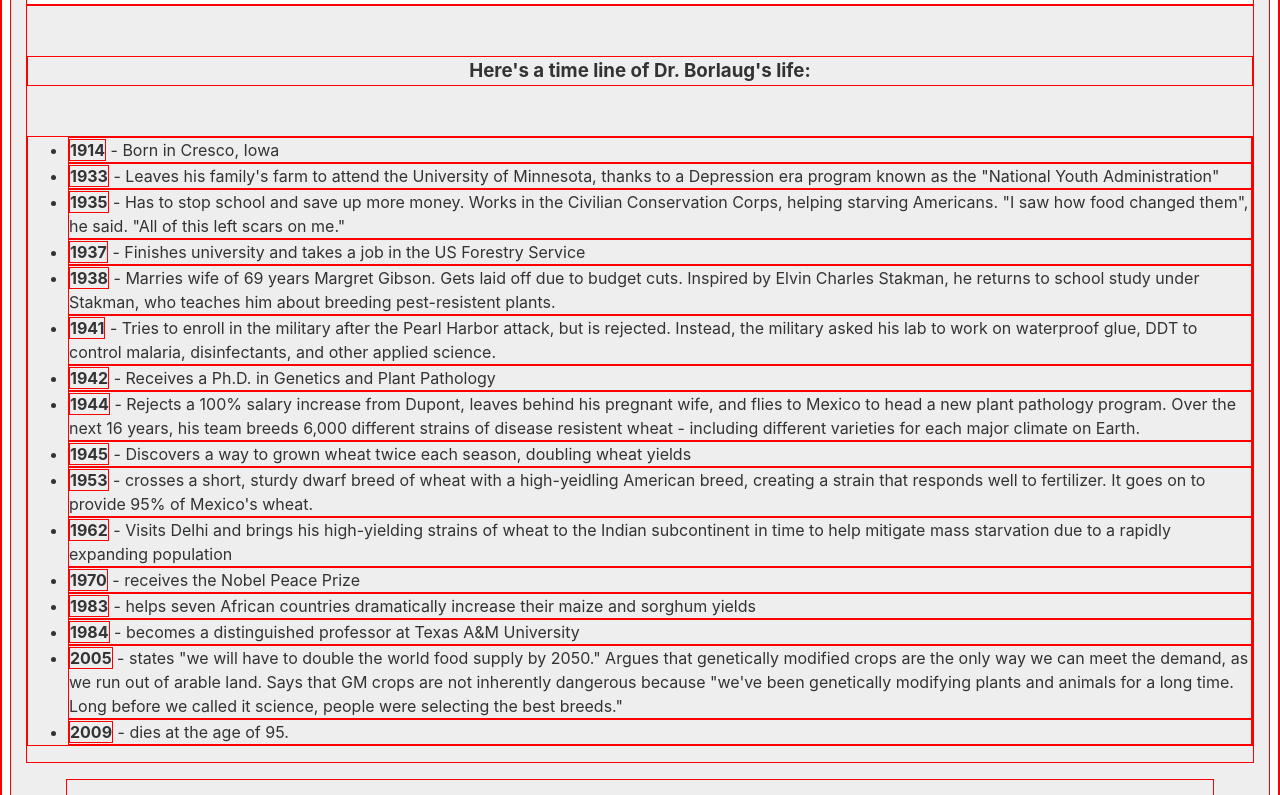
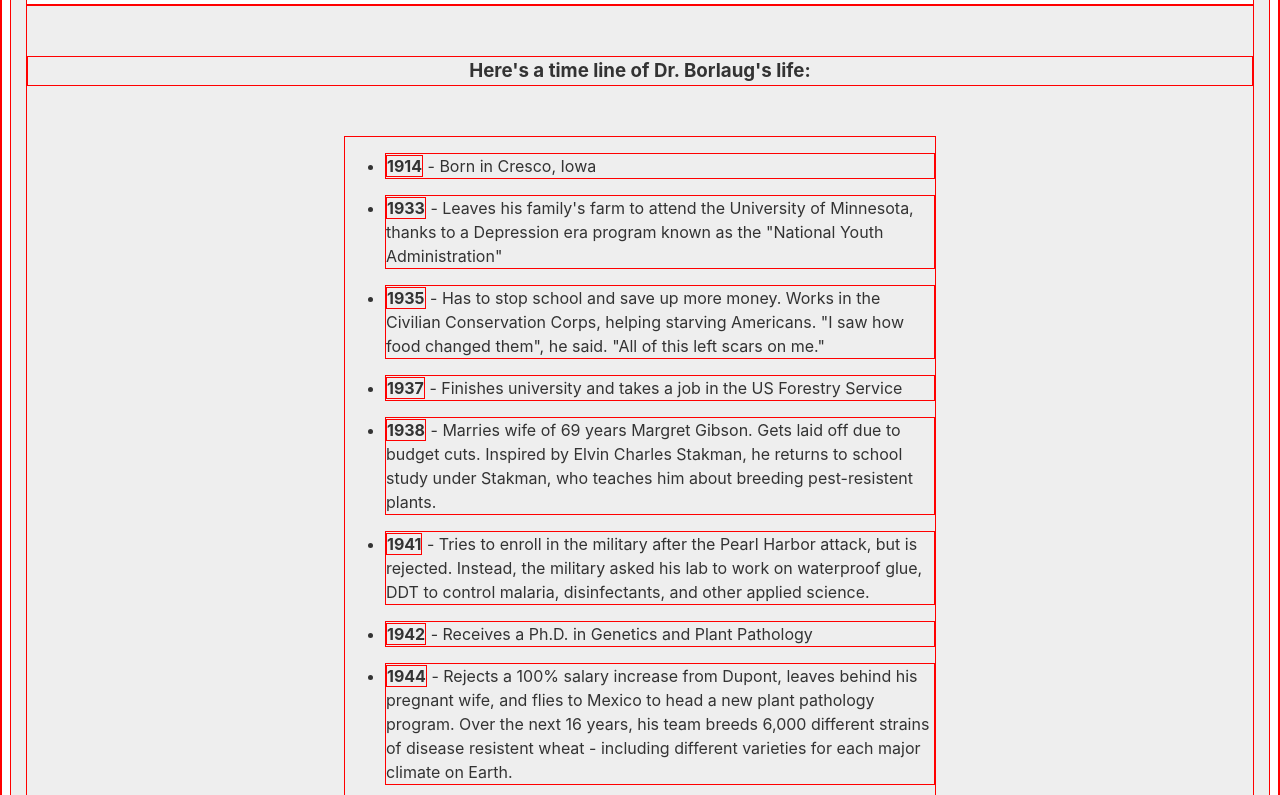
Before and after one commit to codedstrings/fcc_journey, a plain HTML site: page Responsive_CSS/TributePage/index.html in a window 1280 px wide. Shown: the part 560-1355 px from the top of the page. Drawn offline with Linux system fonts and the light colour scheme.

Commit message:
fixed_till_blockquote

```diff
--- a/Responsive_CSS/TributePage/styles.css
+++ b/Responsive_CSS/TributePage/styles.css
@@ -48,6 +48,10 @@ figcaption{
 
 
 ul{
-    /* margin: 0 168px 50px; */
+    max-width: 550px;
+    margin: 0 auto 50px;
     text-align: left;
 }
+ul>li{
+    margin: 16px 0;
+}
```
